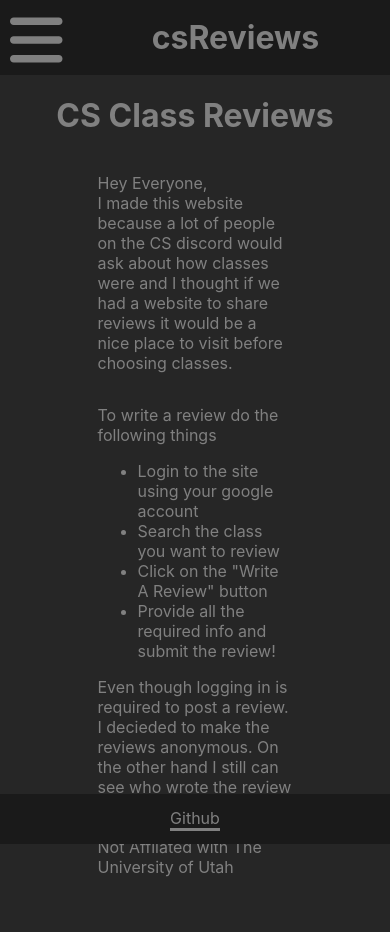
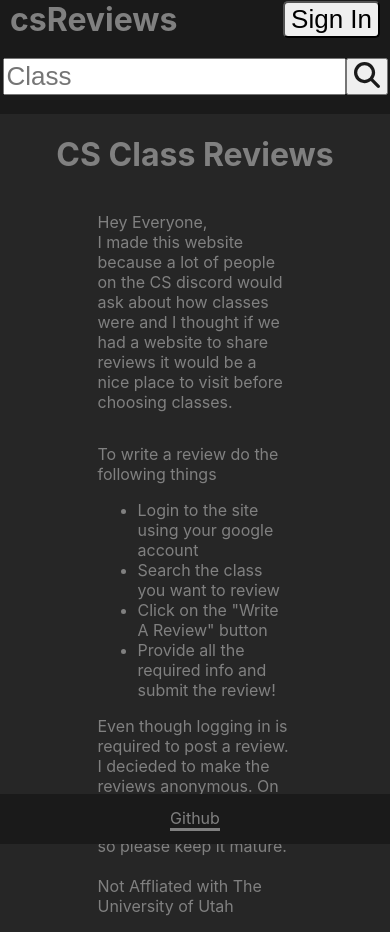
Before and after one commit to gabebautista11/uofu-cs-class-reviews, a React (Create React App) app: page / in a window 390 px wide. Before the commit the page ends 893 px from the top, so only its background shows below. Built offline with nearby package versions, Linux system fonts and the light colour scheme.

Commit message:
changed header login to fit on mobile

```diff
--- a/src/Components/Header/Header.css
+++ b/src/Components/Header/Header.css
@@ -9,7 +9,7 @@
   height: 75px;
 }
 
-.phone-header-menu {
+.mobile-header {
   display: none;
 }
 
@@ -68,30 +68,21 @@
   .header {
     display: none;
   }
-  .phone-header-menu {
+  .mobile-header {
     display: block;
+    background-color: var(--header-color);
+    width: 100%;
   }
-  .phone-header-grid {
+  .phone-header-grid-div {
     display: grid;
-    grid-template-columns: 1fr 1fr 1fr 1fr;
-    background-color: var(--header-color);
-    margin: auto;
-    position: sticky;
-    height: 75px;
+    grid-template-columns: 1fr 1fr;
   }
+
   .logo-div {
-    grid-column-start: 3;
-    grid-column-end: 4;
+    grid-column-start: 1;
   }
-  .hamburger-button-div {
-    display: flex;
-    grid-column-start: 1;
-    grid-column-end: 2;
-    justify-content: flex-start;
-  }
-  .hamburger-button {
-    height: 60px;
-    margin-left: 10px;
-    margin-top: 10px;
+  .sign-in-button-div {
+    grid-column-start: 2;
+    grid-column-end: 3;
   }
 }
--- a/src/Components/Header/Header.jsx
+++ b/src/Components/Header/Header.jsx
@@ -5,9 +5,6 @@ import { getAuth } from "firebase/auth";
 import { Link } from "react-router-dom";
 import { useDispatch, useSelector } from "react-redux";
 import { setUser } from "../../redux/auth";
-import { faBars } from "@fortawesome/free-solid-svg-icons";
-import { FontAwesomeIcon } from "@fortawesome/react-fontawesome";
-import { useState } from "react";
 
 const Header = () => {
   const { user } = useSelector((state) => state.auth);
@@ -47,37 +44,33 @@ const Header = () => {
           )}
         </div>
       </div>
-      {PhoneHeader()}
-    </div>
-  );
-};
-
-const PhoneHeader = () => {
-  const [isPressed, setIsPressed] = useState(false);
-  const onButtonClick = () => {
-    setIsPressed(!isPressed);
-  };
-  return (
-    <div className="phone-header-menu">
-      <div className="phone-header-grid">
-        <div className="hamburger-button-div">
-          <FontAwesomeIcon
-            icon={faBars}
-            className="hamburger-button"
-            onClick={() => onButtonClick()}
-          />
+      <div className="mobile-header">
+        <div className="phone-header-grid-div">
+          <div className="logo-div">
+            <Link to={"/"} className="home-page-link">
+              <h1 className="logo">csReviews</h1>
+            </Link>
+          </div>
+          <div className="sign-in-button-div">
+            {user == null ? (
+              <button
+                className="sign-in-button"
+                onClick={() => signInClicked()}
+              >
+                Sign In
+              </button>
+            ) : (
+              <button
+                className="sign-in-button"
+                onClick={() => logoutClicked()}
+              >
+                Sign Out
+              </button>
+            )}
+          </div>
         </div>
-        <div className="logo-div">
-          <Link to={"/"} className="home-page-link">
-            <h1 className="logo">csReviews</h1>
-          </Link>
-        </div>
+        <SearchBar className="search-bar" />
       </div>
-      {isPressed && (
-        <div className="phone-menu">
-          <h1>MENU</h1>
-        </div>
-      )}
     </div>
   );
 };
```
